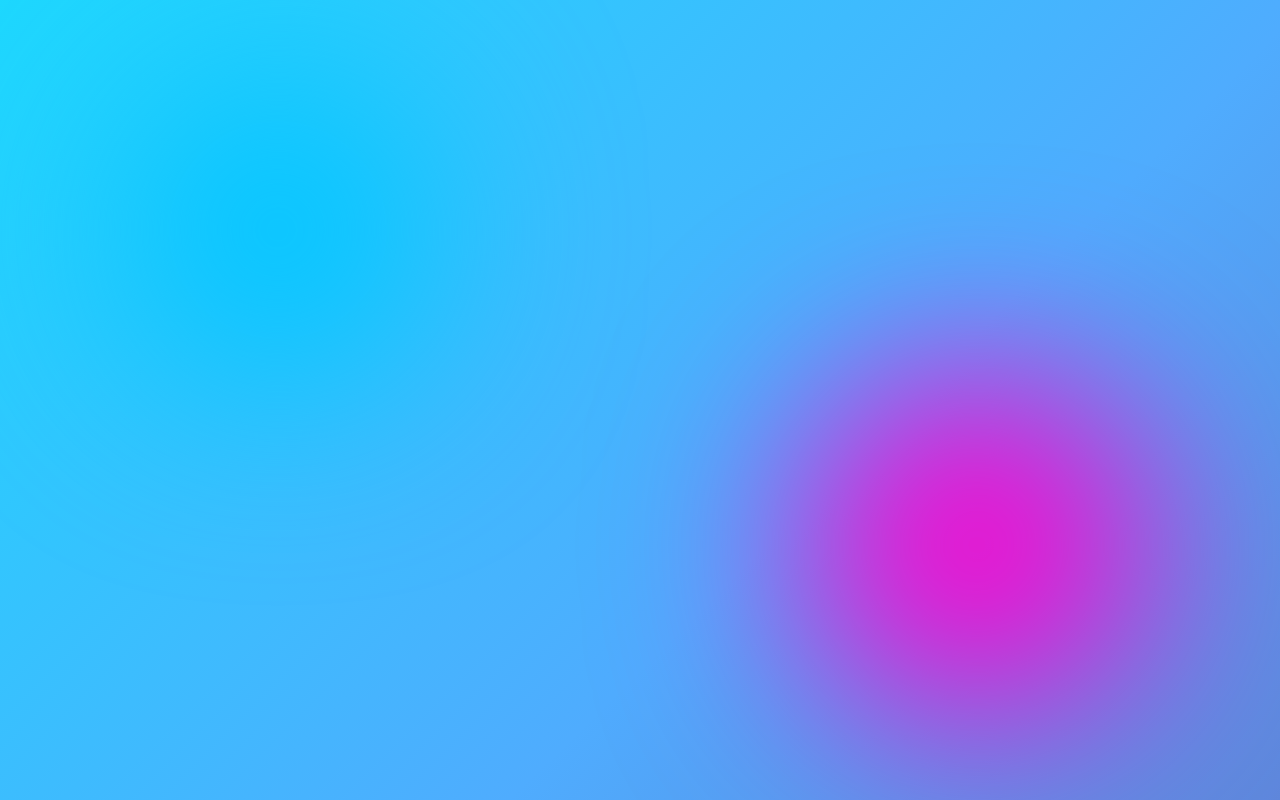
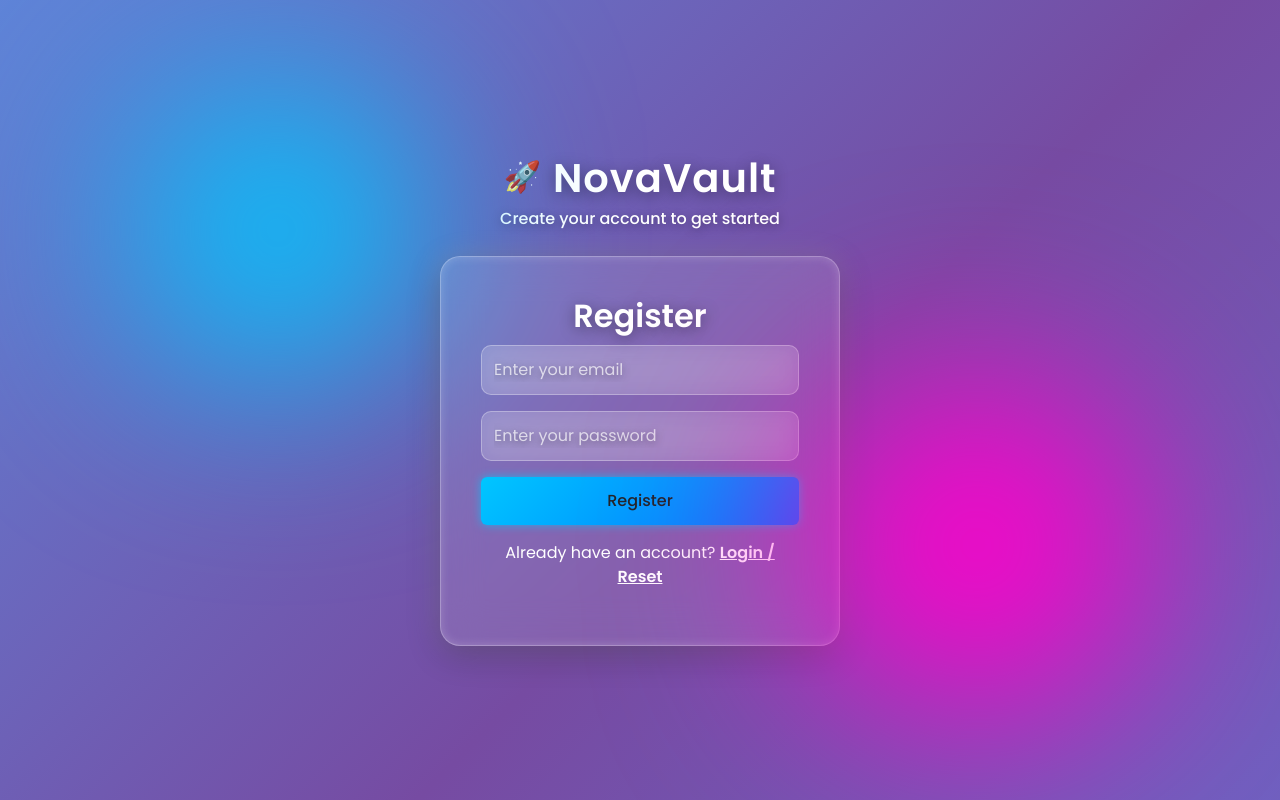
Before and after one commit to thiruthavachelvan/novavault-frontend, a React (Create React App) app: page /register in a window 1280 px wide. Before the commit this address had no page. Built offline with nearby package versions, Linux system fonts and the light colour scheme.

Commit message:
Complete registration routing in App.js

```diff
--- a/src/App.js
+++ b/src/App.js
@@ -2,6 +2,7 @@ import { BrowserRouter as Router, Routes, Route } from "react-router-dom";
 
 import ForgotPassword from "./pages/ForgotPassword";
 import ResetPassword from "./pages/ResetPassword";
+import Register from "./pages/Register";
 
 function App() {
 
@@ -12,7 +13,7 @@ function App() {
       <Routes>
 
         <Route path="/" element={<ForgotPassword />} />
-
+        <Route path="/register" element={<Register />} />
         <Route path="/reset-password/:token" element={<ResetPassword />} />
 
       </Routes>
```
